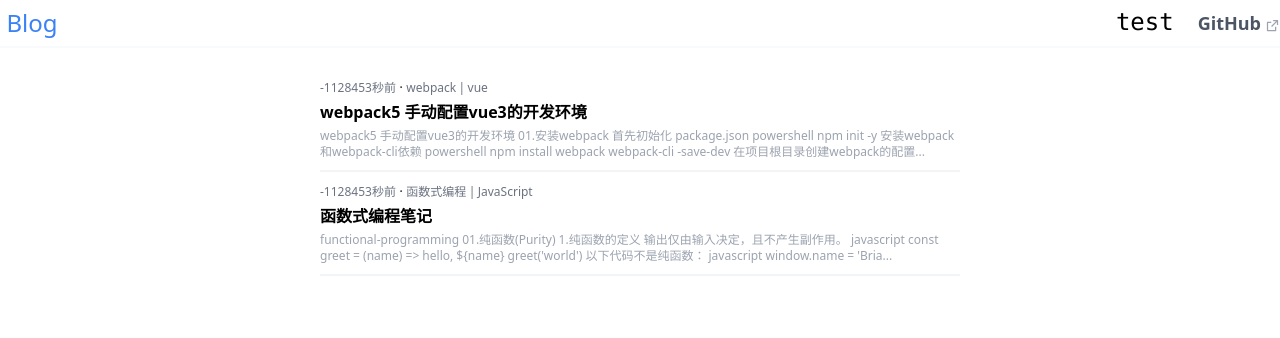
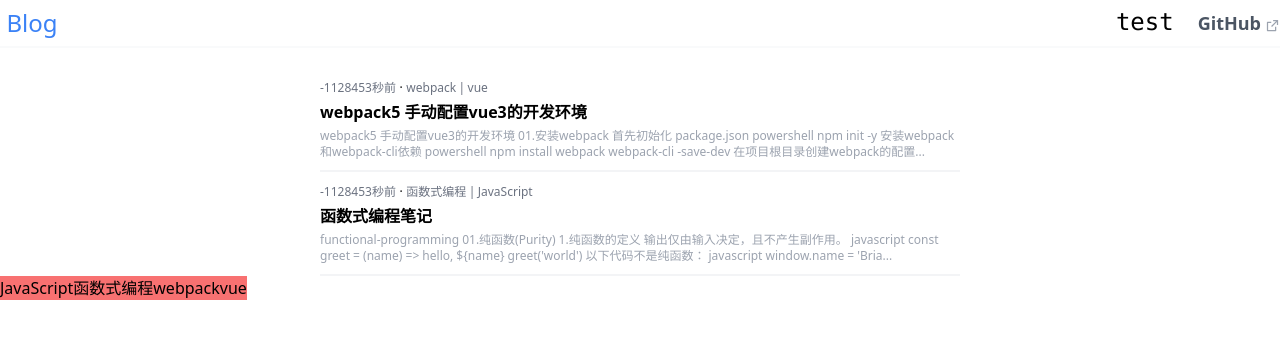
Before and after one commit to mudssky/mudssky.github.io, a Next.js app: page / in a window 1280 px wide. Shown: the top 338 px of the page. Built offline with nearby package versions, Linux system fonts and the light colour scheme; what @tailwindcss/typography would draw is missing.

Commit message:
✨ feat(index.tsx): add tag

```diff
--- a/lib/post.ts
+++ b/lib/post.ts
@@ -48,7 +48,7 @@ export async function getFileList(dir: string, filterReggex?: RegExp) {
   return fileList
 }
 
-export async function getSortedPostsData() {
+export async function getAllPostsData() {
   // 匹配所有后缀是md的文件
   const fileList = await getFileList(postsDirectory, /.md$/)
   const allPostsData = fileList.map((fileInfo) => {
@@ -76,7 +76,10 @@ export async function getSortedPostsData() {
       tags: matterResult.data.tags || [],
     }
   })
-  // Sort posts by date
+  return allPostsData
+}
+export async function getSortedPostsData() {
+  const allPostsData = await getAllPostsData()
   return allPostsData.sort((a: any, b: any) => {
     if (a.lastUpdated < b.lastUpdated) {
       return 1
--- a/pages/index.tsx
+++ b/pages/index.tsx
@@ -7,10 +7,23 @@ import Link from 'next/link'
 
 export async function getStaticProps() {
   const allPostsData = await getSortedPostsData()
-  // console.log(allPostsData);
+  const tagInfos: any = {}
+  const tags = ['JavaScript', '函数式编程', 'webpack', 'vue']
+  tags.forEach((tag) => {
+    tagInfos[tag] = []
+  })
+  allPostsData.forEach((post) => {
+    post.tags.forEach((tag: string) => {
+      if (tagInfos[tag]) {
+        tagInfos[tag].push(post.id)
+      }
+    })
+  })
+
   return {
     props: {
       allPostsData,
+      tagInfos,
     },
   }
 }
@@ -41,12 +54,33 @@ function TimestampDiff(lastTimestamp: number) {
   }
   return resStr
 }
-
-export default function Home({ allPostsData }: any) {
+function Tags(props: any) {
+  // tagInfos: Map<any, any>
+  const tagInfos = props.tagInfos
+  const tags = Object.keys(tagInfos)
+  return (
+    <div className="flex">
+      {tags.map((tag: string) => (
+        <div key={tag} className="bg-red-400" title={tagInfos[tag].length}>
+          {tag}
+        </div>
+      ))}
+    </div>
+  )
+}
+export default function Home({
+  allPostsData,
+  tagInfos,
+}: {
+  allPostsData: any
+  tagInfos: Map<any, any>
+}) {
   return (
     <Layout>
+      <div>
         <ul className="flex-col mt-8 space-y-3">
-        {allPostsData.map(({ id, lastUpdated, title, excerpt, tags }: any) => (
+          {allPostsData.map(
+            ({ id, lastUpdated, title, excerpt, tags }: any) => (
               <li
                 className="w-1/2 min-w-min mx-auto pb-2 border-b-2 border-gray-100"
                 key={id}
@@ -65,15 +99,20 @@ export default function Home({ allPostsData }: any) {
                 </div>
                 <Link href={'/posts/' + id}>
                   <a className="cursor-pointer inline-block pt-1">
-                <div className="text-base font-sans font-semibold">{id}</div>
+                    <div className="text-base font-sans font-semibold">
+                      {id}
+                    </div>
                     <div className="text-xs text-gray-400 font-sans pt-1">
                       {excerpt}...
                     </div>
                   </a>
                 </Link>
               </li>
-        ))}
+            )
+          )}
         </ul>
+        <Tags tagInfos={tagInfos}></Tags>
+      </div>
     </Layout>
   )
 }
```
Lines whose indentation alone changed are shown as unchanged.
